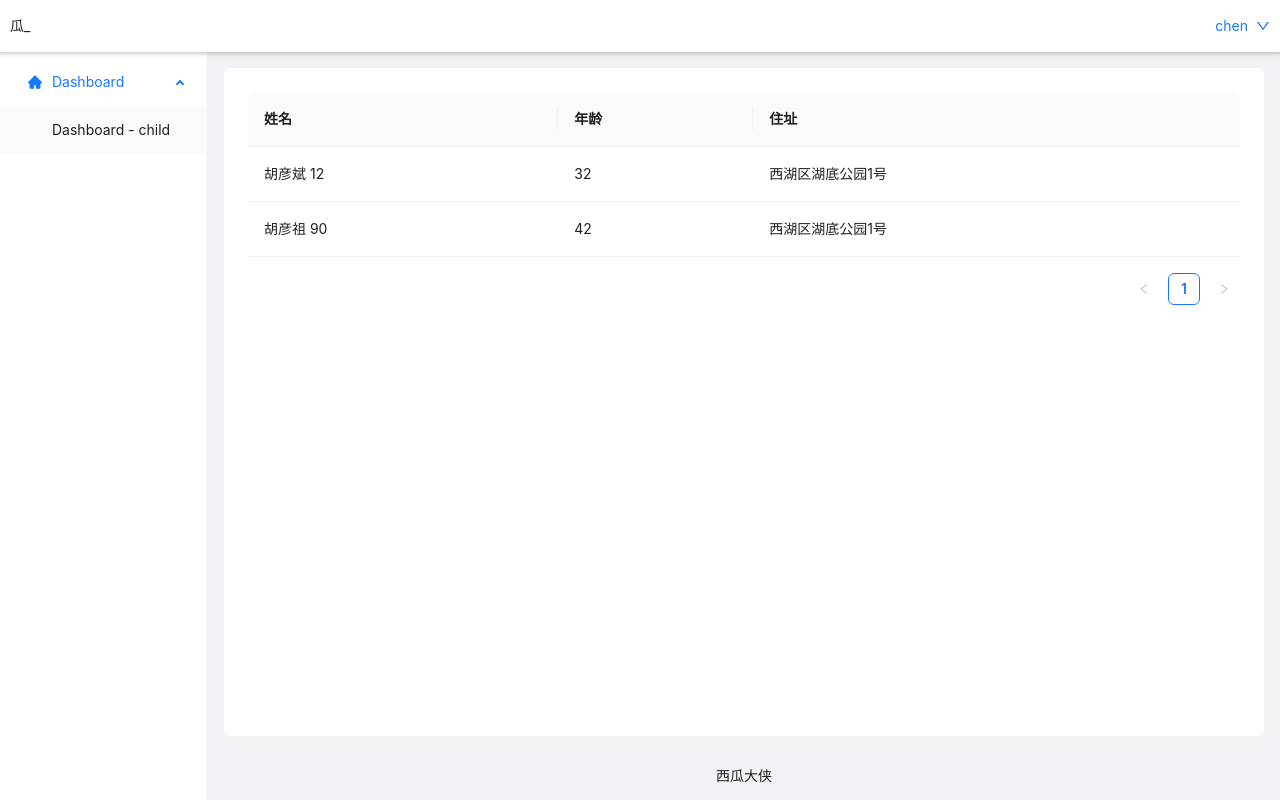
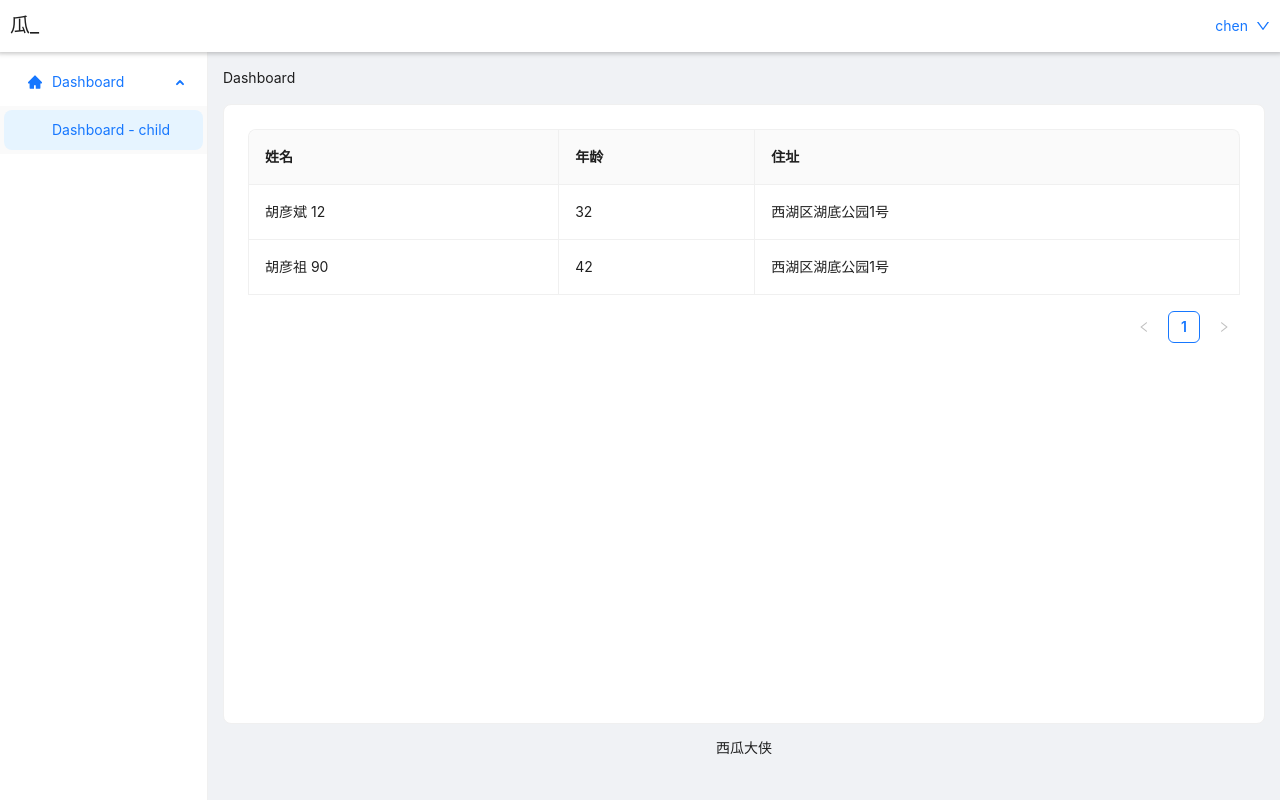
Before and after one commit to chenc041/react-nestjs-full-stack, a React app in the folder packages/webapp/: page /demo in a window 1280 px wide. Built offline with nearby package versions, Linux system fonts and the light colour scheme.

Commit message:
feat(useContext): update context function name & set default menu select value

```diff
--- a/packages/webapp/src/app.tsx
+++ b/packages/webapp/src/app.tsx
@@ -10,8 +10,9 @@ import * as process from 'process';
 import { Login } from '~/pages/login';
 
 const App = () => {
-  const [activePath, setActivePath] = React.useState('/');
   const [userInfo, setUserInfo] = React.useState<UserInfo>({});
+  const [defaultOpenKey, setDefaultOpenKey] = React.useState('/');
+  const [defaultSelectedKey, setDefaultSelectedKey] = React.useState('/');
 
   const flatRoutes = useMemo(() => {
     const tempFlatRoutes: RoutesType[] = [];
@@ -67,9 +68,17 @@ const App = () => {
     },
   ]);
 
+  React.useEffect(() => {
+    const [first] = flatRoutes;
+    setDefaultOpenKey(`${first.path}`);
+    setDefaultSelectedKey(`${first.path}${first.children && first.children.length > 0 ? first.children[0].path : ''}`);
+  }, [flatRoutes]);
+
   return (
     <ConfigProvider locale={Zh_CN}>
-      <GlobalContext.Provider value={{ userInfo, activePath, setActivePath, setUserInfo }}>
+      <GlobalContext.Provider
+        value={{ userInfo, defaultOpenKey, setDefaultOpenKey, defaultSelectedKey, setDefaultSelectedKey, setUserInfo }}
+      >
         <RouterProvider
           router={router}
           fallbackElement={
--- a/packages/webapp/src/components/header/index.scss
+++ b/packages/webapp/src/components/header/index.scss
@@ -13,4 +13,8 @@
   display: flex;
   align-items: center;
   justify-content: space-between;
+
+  .logo {
+    font-size: 20px;
+  }
 }
--- a/packages/webapp/src/components/header/index.tsx
+++ b/packages/webapp/src/components/header/index.tsx
@@ -23,7 +23,7 @@ export const Header = () => {
   return (
     <>
       <header className={styles.header} style={{ position: 'fixed', top: 0, left: 0, width: '100%', zIndex: 101 }}>
-        <div className="logo">{globalConfig.header}</div>
+        <div className={styles.logo}>{globalConfig.header}</div>
         <Dropdown menu={{ items }}>
           <a onClick={(e) => e.preventDefault()}>
             <Space>
--- a/packages/webapp/src/components/sideMenu/index.tsx
+++ b/packages/webapp/src/components/sideMenu/index.tsx
@@ -23,7 +23,7 @@ const menuItems: MenuProps['items'] = routes
   .filter((item) => !item.hideInMenu)
   .map(({ title, path, icon: Icon, children }) => {
     return getItem(
-      <Link to={path}>{title}</Link>,
+      children && children.length > 0 ? title : <Link to={path}>{title}</Link>,
       path,
       Icon ? <Icon /> : null,
       children && children.length > 0
@@ -34,9 +34,9 @@ const menuItems: MenuProps['items'] = routes
     );
   });
 export const SideMenu = () => {
-  const { activePath, setActivePath } = useContext<GlobalContextType>(GlobalContext);
+  const { setDefaultSelectedKey, defaultSelectedKey, defaultOpenKey } = useContext<GlobalContextType>(GlobalContext);
   const onClick: MenuProps['onClick'] = (e) => {
-    setActivePath(e.key);
+    setDefaultSelectedKey(e.key);
   };
 
   return (
@@ -46,10 +46,10 @@ export const SideMenu = () => {
         onClick={onClick}
         items={menuItems}
         className={styles.sideMenu}
-        defaultOpenKeys={[activePath]}
         theme={globalConfig.menuTheme}
-        defaultSelectedKeys={[activePath]}
+        defaultOpenKeys={[defaultOpenKey]}
         inlineCollapsed={globalConfig.collapsed}
+        defaultSelectedKeys={[defaultSelectedKey]}
         style={{ position: 'fixed', top: 52, zIndex: 10, width: globalConfig.collapsed ? 'auto' : 208 }}
       />
       <div className={styles.sideMenu} style={{ opacity: 0, width: globalConfig.collapsed ? 106 : 208 }} />
--- a/packages/webapp/src/context/index.tsx
+++ b/packages/webapp/src/context/index.tsx
@@ -7,15 +7,19 @@ export interface UserInfo {
 }
 
 export interface GlobalContextType {
-  activePath: string;
   userInfo: UserInfo;
-  setActivePath: (path: string) => void;
+  defaultOpenKey: string;
+  defaultSelectedKey: string;
+  setDefaultOpenKey: (path: string) => void;
   setUserInfo: (userInfo: UserInfo) => void;
+  setDefaultSelectedKey: (path: string) => void;
 }
 
 export const GlobalContext = React.createContext<GlobalContextType>({
   userInfo: {},
-  activePath: '/',
+  defaultOpenKey: '/',
+  defaultSelectedKey: '/',
   setUserInfo: () => {},
-  setActivePath: () => {},
+  setDefaultOpenKey: () => {},
+  setDefaultSelectedKey: () => {},
 });
--- a/packages/webapp/src/layout/index.scss
+++ b/packages/webapp/src/layout/index.scss
@@ -15,7 +15,12 @@
   section {
     flex: 1;
     height: 100%;
+    padding: 15px;
     min-height: calc(100vh - 52px);
     transition: all ease-in-out 0.8s;
+
+    .breadcrumb {
+      margin-bottom: 15px;
+    }
   }
 }
--- a/packages/webapp/src/layout/index.tsx
+++ b/packages/webapp/src/layout/index.tsx
@@ -1,5 +1,5 @@
 import React from 'react';
-import { Card, App } from 'antd';
+import { Card, App, Breadcrumb } from 'antd';
 import { Outlet } from 'react-router-dom';
 import { Header } from '~/components/header';
 import { Footer } from '~/components/footer';
@@ -14,7 +14,15 @@ export const BasicLayout = () => {
         <main className={styles.layoutMain}>
           <SideMenu />
           <section>
-            <Card style={{ minHeight: 'calc(100vh - 130px)', margin: 15 }}>
+            <Breadcrumb
+              className={styles.breadcrumb}
+              items={[
+                {
+                  title: 'Dashboard',
+                },
+              ]}
+            />
+            <Card style={{ minHeight: 'calc(100vh - 180px)' }}>
               <Outlet />
             </Card>
             <Footer />
--- a/packages/webapp/src/pages/dashboard/index.tsx
+++ b/packages/webapp/src/pages/dashboard/index.tsx
@@ -38,7 +38,7 @@ export const DashboardPage = () => {
 
   return (
     <div className={styles.dashboard}>
-      <Table dataSource={dataSource} columns={columns} />
+      <Table dataSource={dataSource} columns={columns} bordered />
     </div>
   );
 };
```
